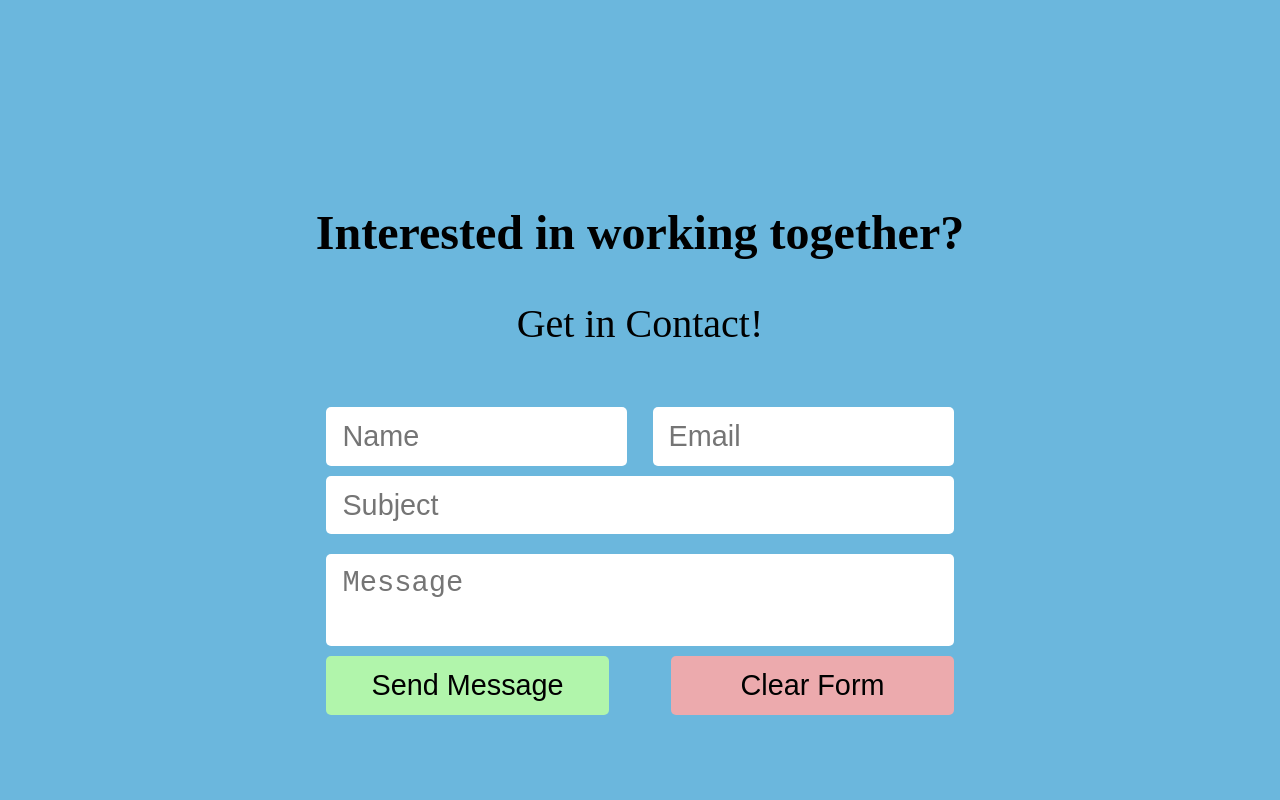
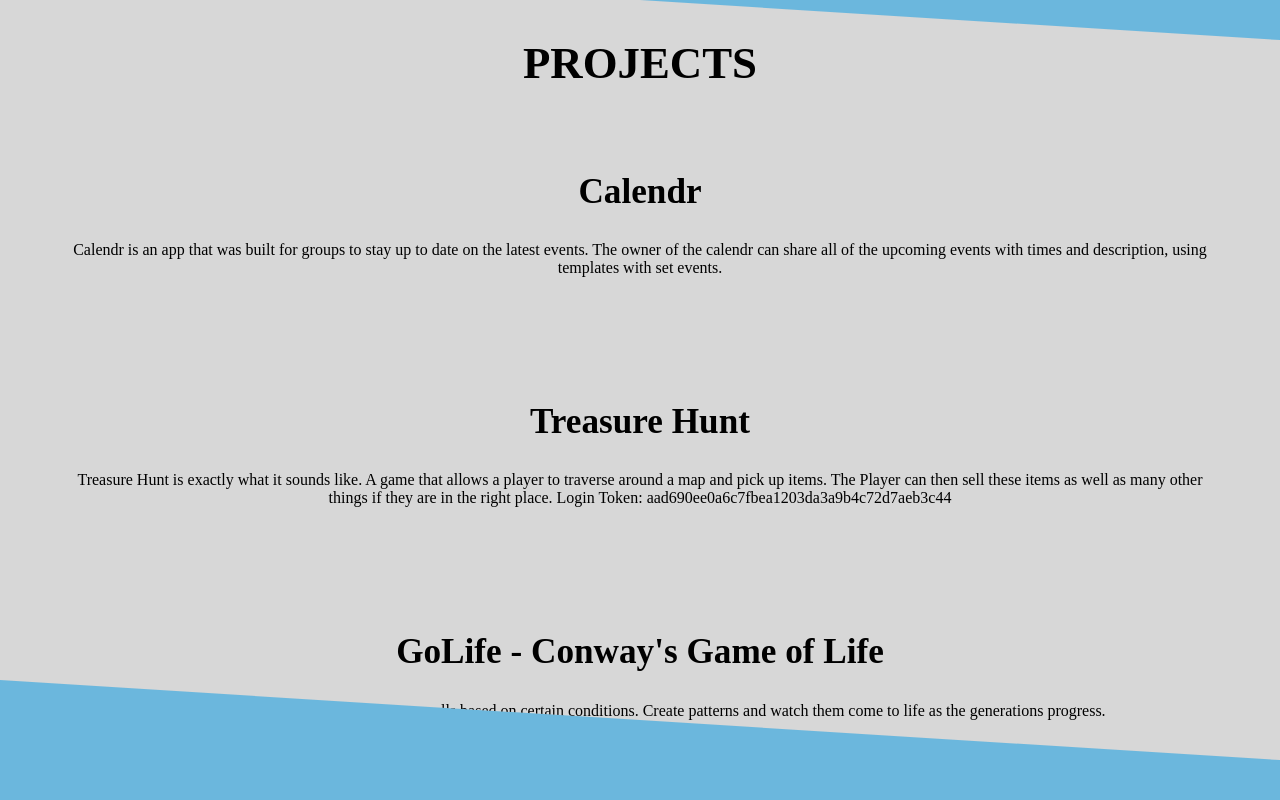
Before and after one commit to McTrip777/jacobPortfolio, a React (Create React App) app in the folder portfolio/: page / in a window 1280 px wide. Shown: the part 1560-2360 px from the top of the page. Built offline with nearby package versions, Linux system fonts and the light colour scheme.

Commit message:
info added for about and projects

```diff
--- a/portfolio/src/App.js
+++ b/portfolio/src/App.js
@@ -1,6 +1,7 @@
 import React from 'react';
 import './App.scss';
 import Contact from './contact/Contact';
+import Projects from './projects/Projects'
 // import image from './images/textClip.jpg'
 import About from './about/About'
 function App() {
@@ -10,9 +11,11 @@ function App() {
         <h3>Jacob McFaul's</h3>
         <h2>PORTFOLIO</h2>
       </div>
-      <div className="section2">
+      <div className="about section2">
         <About />
-        {/* <Projects /> */}
+      </div>
+      <div className="projects section3">
+        <Projects />
       </div>
       <div className="contact">
         <Contact />
--- a/portfolio/src/App.scss
+++ b/portfolio/src/App.scss
@@ -27,16 +27,25 @@
       color: transparent;
     }
   }
-  .section2{
+  .about{
     display: flex;
     // flex-direction: column;
     // justify-content: center;
-    height: 100vh;
+    height: 90vh;
     width: 100%;
 
   }
+  .projects{
+    height: 100vh;
+    width: 100%;
+    display: flex;
+    justify-content: center;
+    align-items: center;
+    background-color: rgb(215, 215, 215);
+    clip-path: polygon(0% 0%, 100% 10%, 100% 100%, 0% 90%);
+  }
   .contact{
-    height: 100vh;
+    height: 90vh;
     display: flex;
     justify-content: center;
     align-items: center;
--- a/portfolio/src/about/About.js
+++ b/portfolio/src/about/About.js
@@ -3,10 +3,9 @@ import './about.scss'
 
 const About = (props) => {
     return (
-        <div className="wrapper">
         <div className="aboutInfo">
             <div className="aboutTitle">
-                    <h2>About</h2>
+                <h2>ABOUT</h2>
             </div>
             <p>
                 I am a Full Stack Web Developer who is passionate about writing
@@ -23,7 +22,6 @@ const About = (props) => {
                         grow in the skills I have aquired.
                     </p>
         </div>
-        </div>
     )
 }
 export default About
--- a/portfolio/src/contact/Contact.js
+++ b/portfolio/src/contact/Contact.js
@@ -27,7 +27,6 @@ function Contact(props) {
     }
 
     return (
-        <div className="wrapper">
         <form method="post" action="https://formspree.io/xvoglaop">
             <header className="contactHeader">
                 <h2>Interested in working together?</h2>
@@ -35,11 +34,11 @@ function Contact(props) {
             </header>
             <div className="row">
                 <div className="name_email">
-                        <input onChange={updateName} className="nameEmail" type="text" name="name" id="name" placeholder="Name" autocomplete="off" />
-                        <input onChange={updateEmail} className="nameEmail" type="text" name="email" id="email" placeholder="Email" autocomplete="off" />
+                    <input onChange={updateName} className="nameEmail" type="text" name="name" id="name" placeholder="Name" autoComplete="off" />
+                    <input onChange={updateEmail} className="nameEmail" type="text" name="email" id="email" placeholder="Email" autoComplete="off" />
                 </div>
 
-                    <input onChange={updateSubject} type="text" name="subject" id="subject" placeholder="Subject" autocomplete="off" />
+                <input onChange={updateSubject} type="text" name="subject" id="subject" placeholder="Subject" autoComplete="off" />
                 <textarea onChange={updateMessage} className="subMessage" name="message" id="message" placeholder="Message" ></textarea>
 
                 <div className="buttons inp">
@@ -48,7 +47,6 @@ function Contact(props) {
                 </div>
             </div>
         </form>
-        </div>
     )
 }
 export default Contact
--- a/portfolio/src/contact/contact.scss
+++ b/portfolio/src/contact/contact.scss
@@ -1,12 +1,15 @@
+form{
     .contactHeader {
-
+        margin-bottom: 3rem;
         h2{
             font-size:3em;
             color: black;
+            margin: 0;
         }
         p {
             font-size: 2.5rem;
             color: black;
+            margin:0;
         }
     }
     @media(max-width: 700px){
@@ -128,3 +131,4 @@ form{
             }
         }
     }
+}
--- /dev/null
+++ b/portfolio/src/projects/Projects.js
@@ -0,0 +1,69 @@
+import React from 'react'
+import './projects.scss'
+// import calendr from "../img/calendr.png";
+// import treasureHunt from "../img/treasureHunt.png";
+// import GoLife from "../img/GoLife.png";
+
+const Projects = (props) => {
+    return (
+
+        <div className="projectContainer">
+            <div className="projectTitle">
+                <h2>PROJECTS</h2>
+            </div>
+            <div className="allProjects">
+                {/* https://calendr.netlify.com/ */}
+                <div className="project project1">
+                    <div className="projectTextContainer">
+                        <h2>
+                            Calendr
+                                </h2>
+                        <p>
+                            Calendr is an app that was built for groups to stay up to date
+                            on the latest events. The owner of the calendr can share all
+                            of the upcoming events with times and description, using
+                            templates with set events.
+                                </p>
+                        <a href="https://calendr.netlify.com/">
+                            {/* <img src={calendr}></img> */}
+                        </a>
+                    </div>
+                </div>
+                {/* https://treasure-hunt-legend.netlify.com/ */}
+                <div className="project project2">
+                    <div className="projectTextContainer">
+                        <h2>
+                            Treasure Hunt
+                                </h2>
+                        <p>
+                            Treasure Hunt is exactly what it sounds like. A game that
+                            allows a player to traverse around a map and pick up items.
+                            The Player can then sell these items as well as many other
+                            things if they are in the right place. Login Token:
+                            aad690ee0a6c7fbea1203da3a9b4c72d7aeb3c44
+                                </p>
+                        <a href="https://treasure-hunt-legend.netlify.com/">
+                            {/* <img src={treasureHunt}></img> */}
+                        </a>
+                    </div>
+                </div>
+                <div className="project project3">
+                    <div className="projectTextContainer">
+                        <h2>
+                            GoLife - Conway's Game of Life
+                                </h2>
+                        <p>
+                            GoLife is a grid that adds and removes cells
+                            based on certain conditions. Create patterns and watch
+                            them come to life as the generations progress.
+                                </p>
+                        <a href="https://golife.netlify.app/">
+                            {/* <img src={GoLife}></img> */}
+                        </a>
+                    </div>
+                </div>
+            </div>
+        </div>
+    )
+}
+export default Projects
--- /dev/null
+++ b/portfolio/src/projects/projects.scss
@@ -0,0 +1,66 @@
+.projectContainer{
+    height:90%;
+    width: 100%;
+
+  .projectTitle {
+    display: flex;
+    justify-content: center;
+    align-items: center;
+    h2 {
+      font-size: 2.8rem;
+    }
+  }
+  .allProjects {
+    margin: 0 5%;
+    display: flex;
+    flex-direction: column;
+    // box-sizing: border-box;
+    .project {
+      // box-sizing: border-box;
+      display: flex;
+      flex-direction: column;
+      width: 100%;
+      border-radius: 25px;
+      margin: 1rem 0 3rem;
+      .projectTextContainer {
+        h2 {
+          font-size: 2.2rem;
+        }
+        p {
+        margin-bottom: 2rem;
+        }
+        a {
+            text-decoration: none;
+            width: 100%;
+            height:100%;
+            img {
+              cursor: pointer;
+              border-radius: 15px;
+              width: 80%;
+            }
+          }
+      }
+    }
+    @media (max-width: 1000px) {
+      .project1 {
+        display: flex;
+        flex-direction: column-reverse;
+        border-radius: 0;
+        img {
+          margin: 5rem auto;
+          width: 75%;
+        }
+      }
+      .project2 {
+        display: flex;
+        flex-direction: column;
+        // border-top: 2px dashed red;
+        // border-bottom: 2px dashed red;
+        img {
+          margin: 5rem auto 0;
+          width: 75%;
+        }
+      }
+    }
+  }
+}
```
Lines whose indentation alone changed are shown as unchanged.
